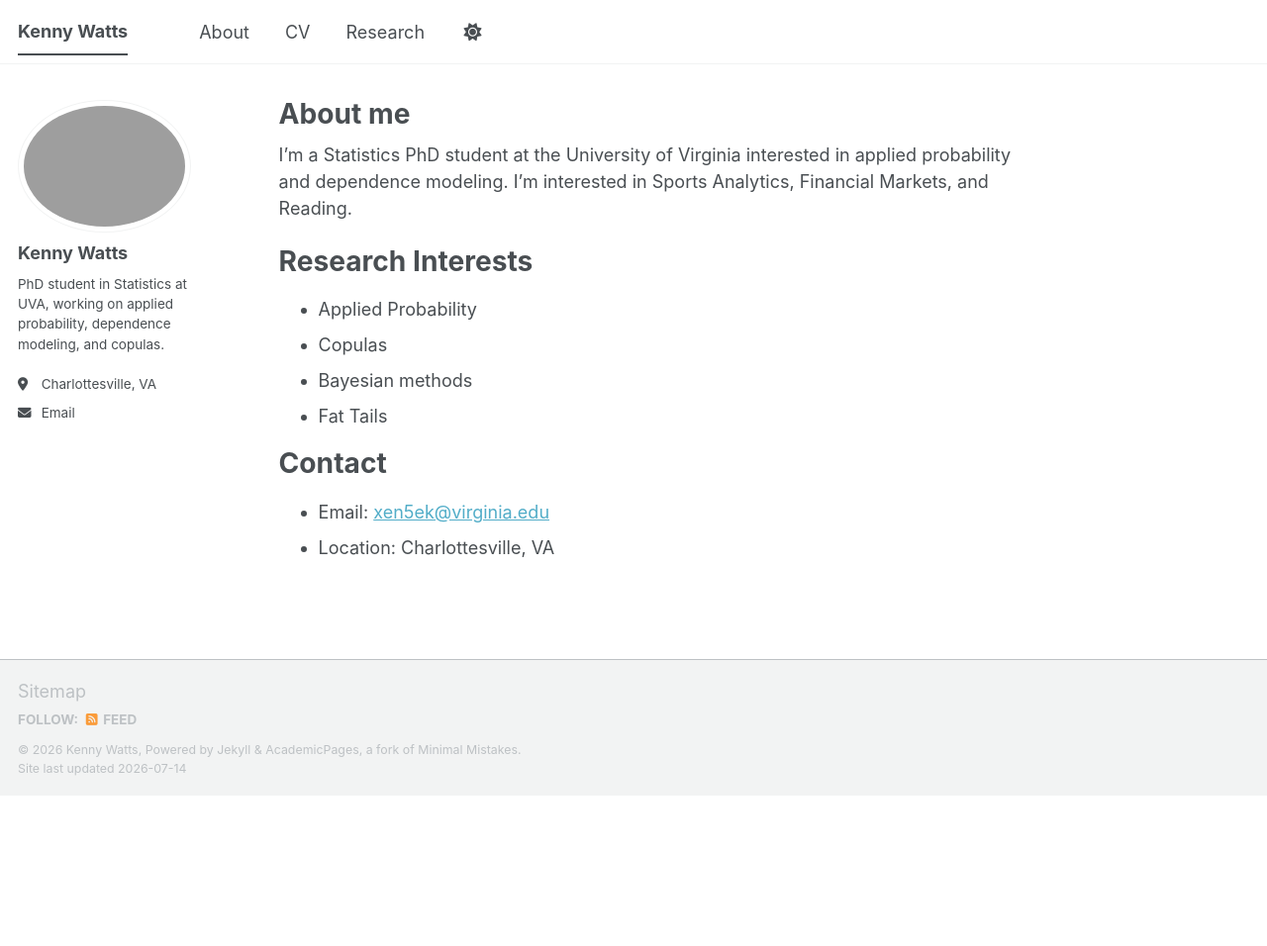
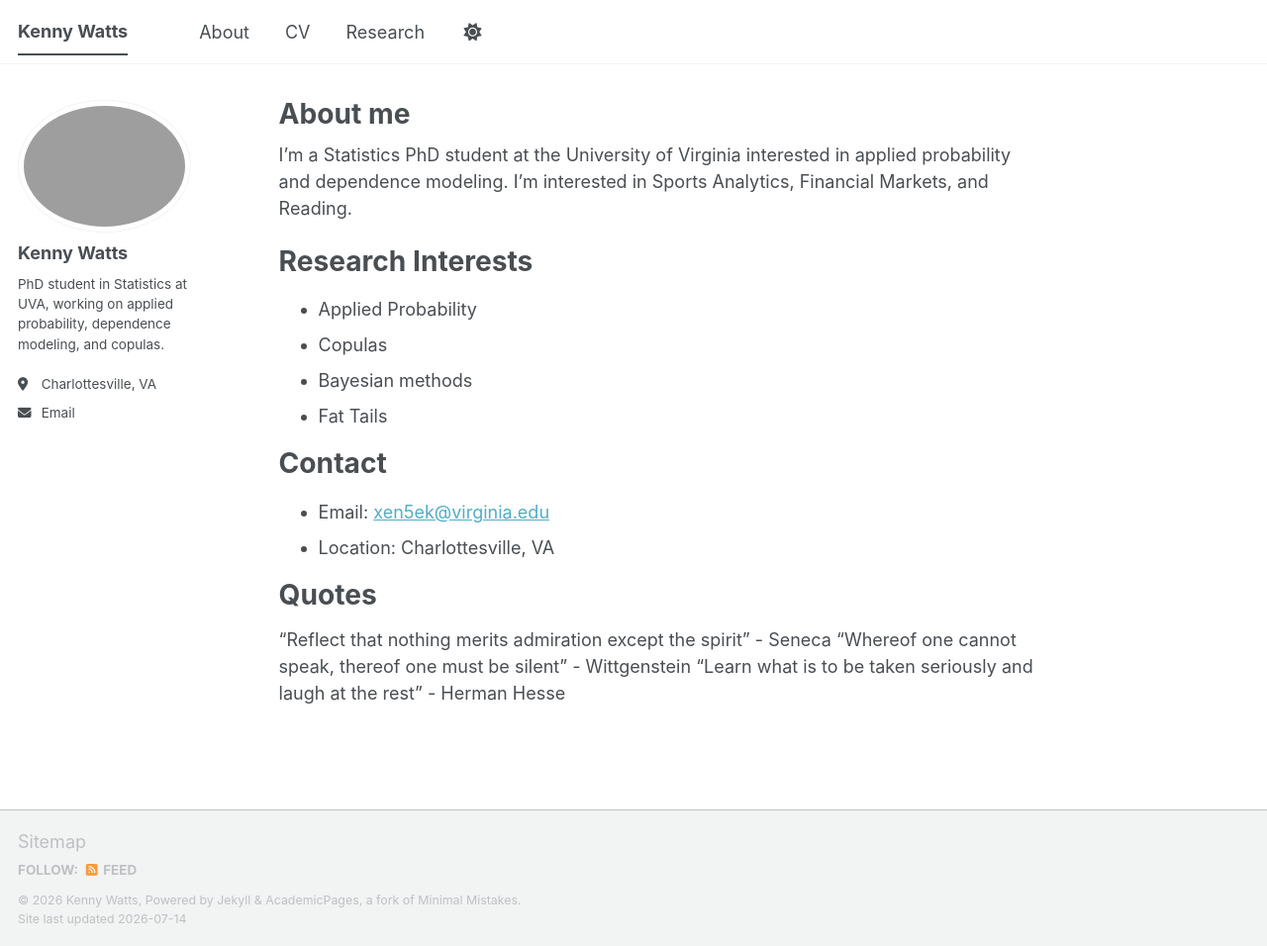
Before and after one commit to kennyws/kennywatts.github.io, a Jekyll site: the page built from _pages/about.md, in a window 1280 px wide and 956 px high. Shown: the whole window at 99% size. Built offline with Jekyll 4.4.1, drawn with Linux system fonts in a browser that asks for light colours; a script bundle is joined from its source files by our own code; library files that are not in the unit come from our copies.

Commit message:
Add quotes section to about page
Added a section for quotes with three new quotes.

```diff
--- a/_pages/about.md
+++ b/_pages/about.md
@@ -21,3 +21,9 @@ Contact
 ======
 * Email: [xen5ek@virginia.edu](mailto:xen5ek@virginia.edu)
 * Location: Charlottesville, VA
+
+Quotes
+======
+“Reflect that nothing merits admiration except the spirit” - Seneca
+“Whereof one cannot speak, thereof one must be silent” - Wittgenstein
+“Learn what is to be taken seriously and laugh at the rest” - Herman Hesse
```
